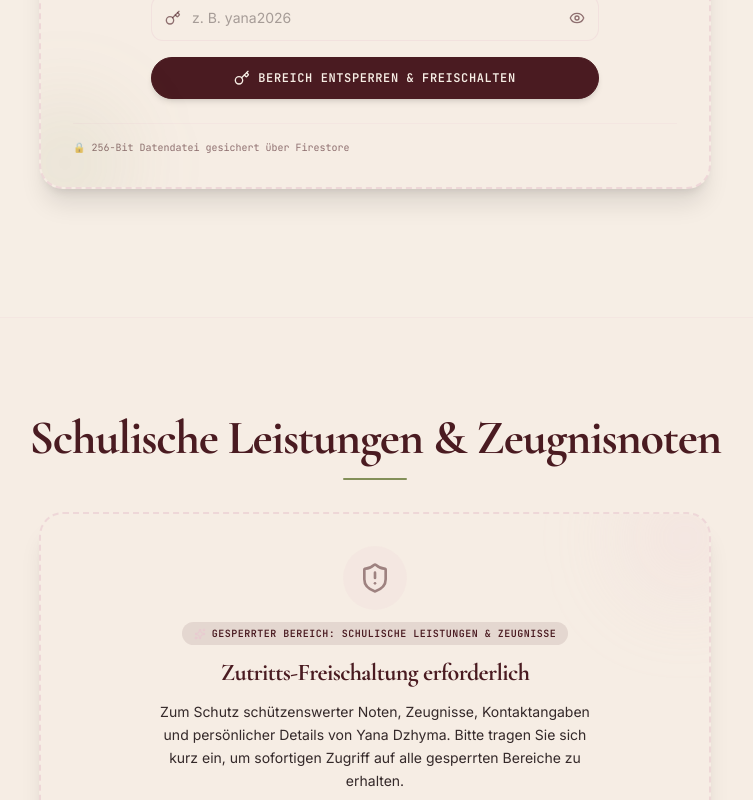
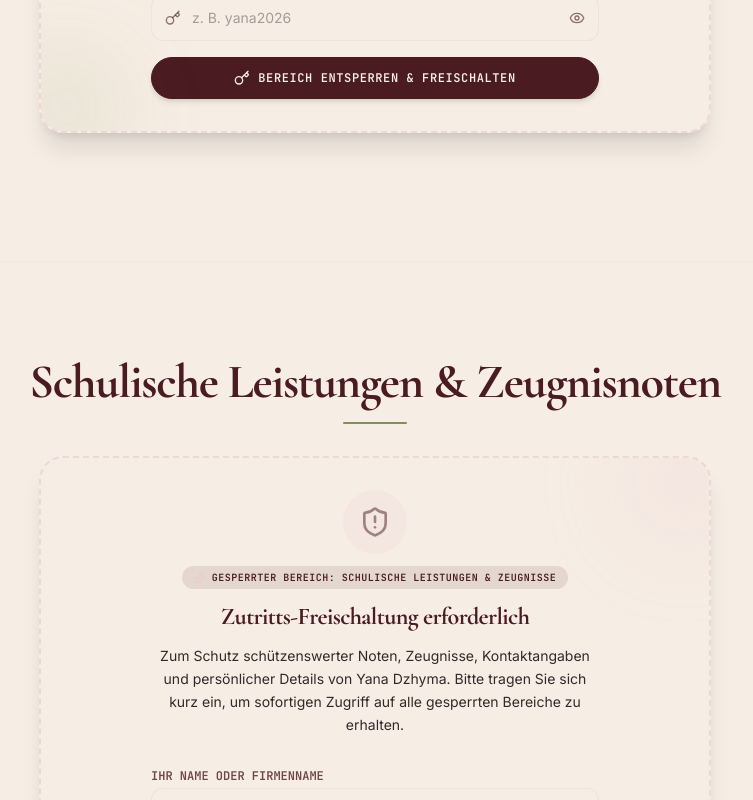
Before and after one commit to yayanadzhyma/Website, a React (Vite) app: page / in a window 1280 px wide. Shown: the part 7540-8340 px from the top of the page, without its empty margins (265-1018 px from the left). Built offline with nearby package versions, Linux system fonts and the light colour scheme.

Commit message:
Passkey Hinweistext aktualisiert

```diff
--- a/src/components/AccessGate.tsx
+++ b/src/components/AccessGate.tsx
@@ -169,10 +169,6 @@ export default function AccessGate({ sectionName, onUnlock }: AccessGateProps) {
               )}
             </button>
           </form>
-
-          <div className="text-center pt-4 border-t border-brand-pink/20 flex flex-col sm:flex-row items-center justify-between text-[10px] font-mono text-brand-wine/60 gap-4">
-            <span>🔒 256-Bit Datendatei gesichert über Firestore</span>
-          </div>
         </div>
       </div>
     </div>
```
